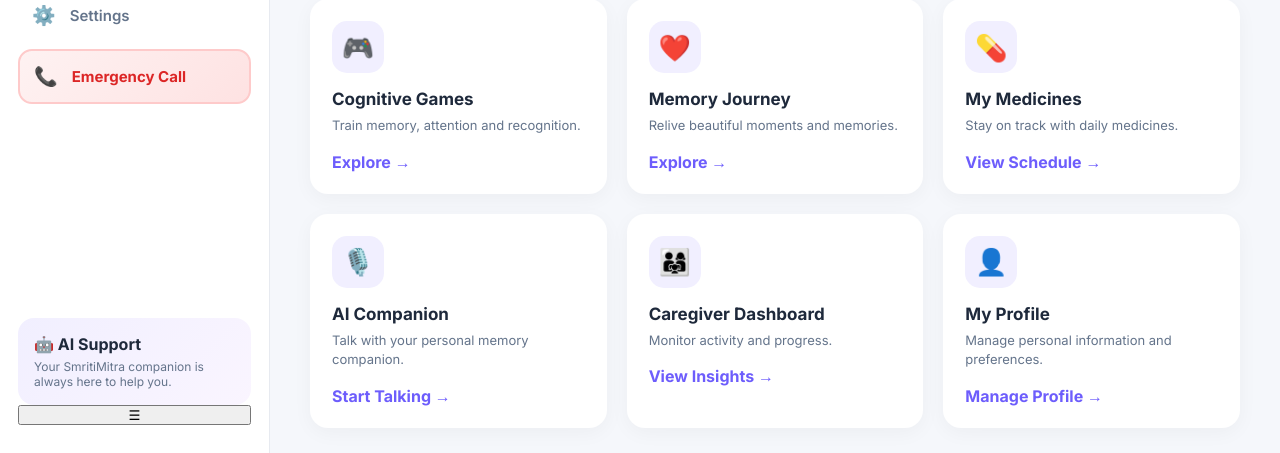
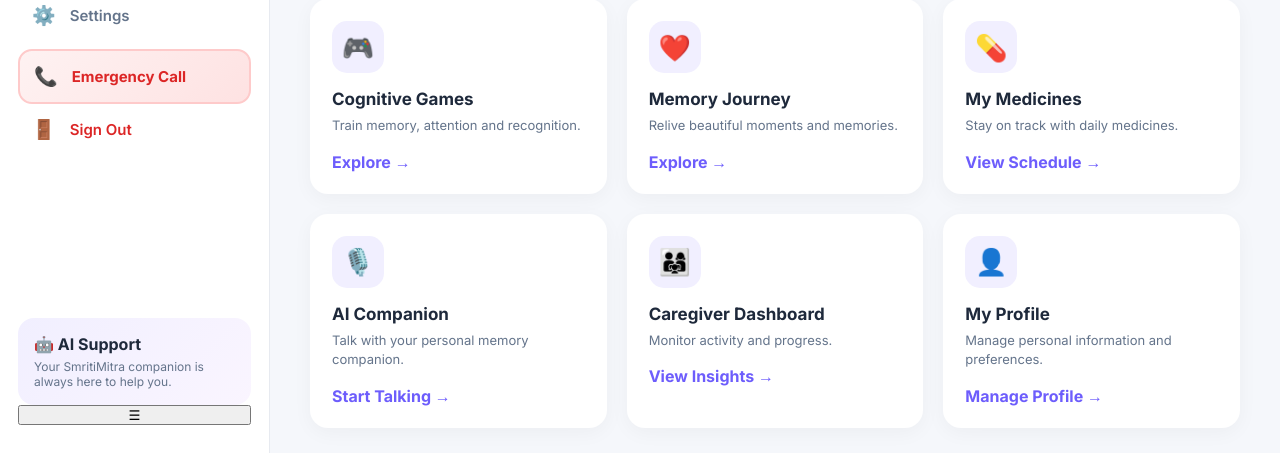
Before and after one commit to Ng-GOAT/SMRITIMITRA, a PHP site: page /index.php in a window 1280 px wide. Shown: the part 569-1022 px from the top of the page. Run offline with PHP 8.4, Linux system fonts and the light colour scheme.

Commit message:
Add Sign Out button to sidebar

```diff
--- a/includes/sidebar.php
+++ b/includes/sidebar.php
@@ -50,6 +50,10 @@
             <span class="menu-icon">📞</span>
             <span class="menu-text">Emergency Call</span>
         </a>
+        <a href="/SmritiMitra/pages/logout.php" class="menu-item" style="color:#dc2626;">
+            <span class="menu-icon">🚪</span>
+            <span class="menu-text">Sign Out</span>
+        </a>
     </div>
 
     <div class="sidebar-bottom">
```
